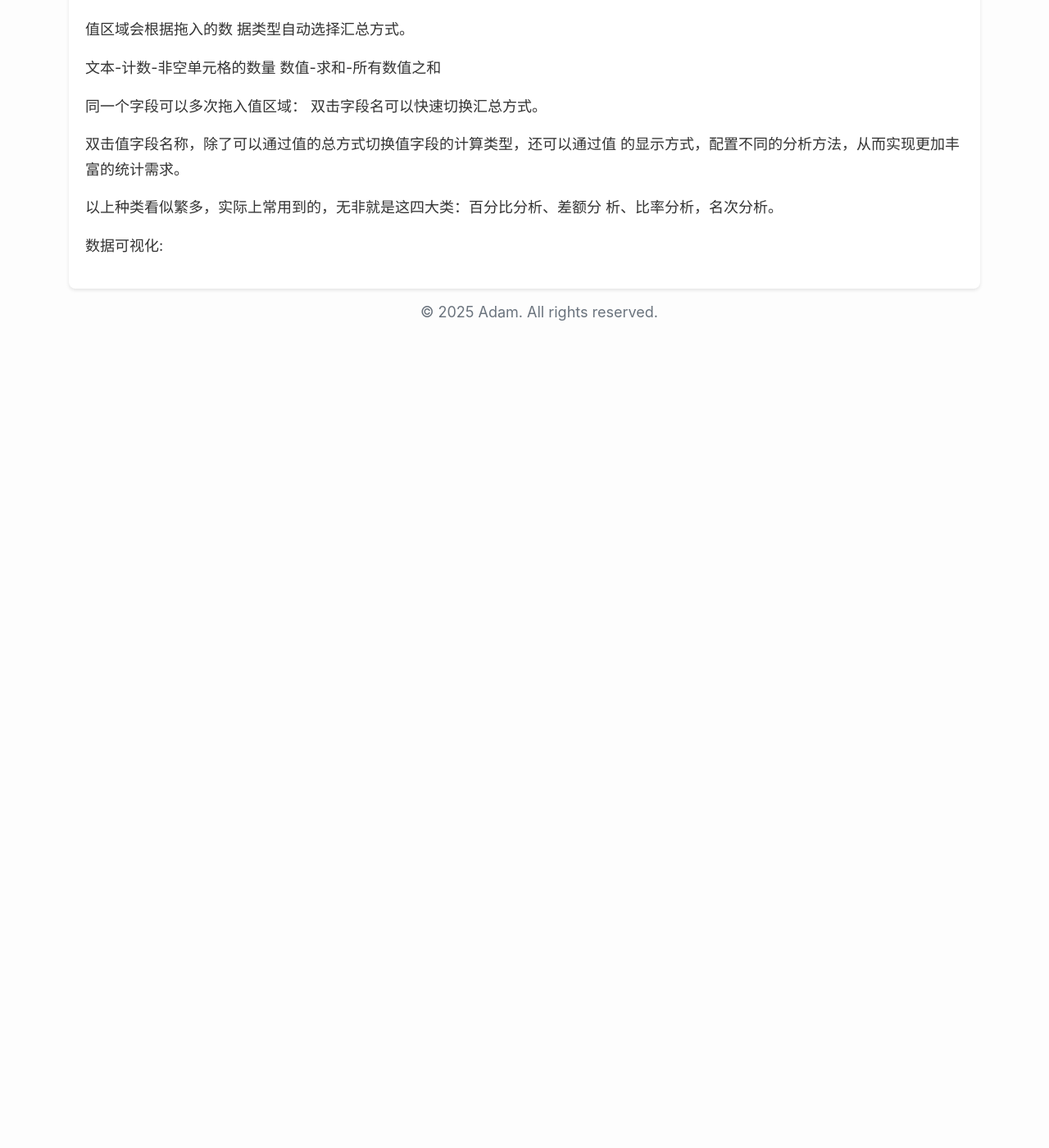
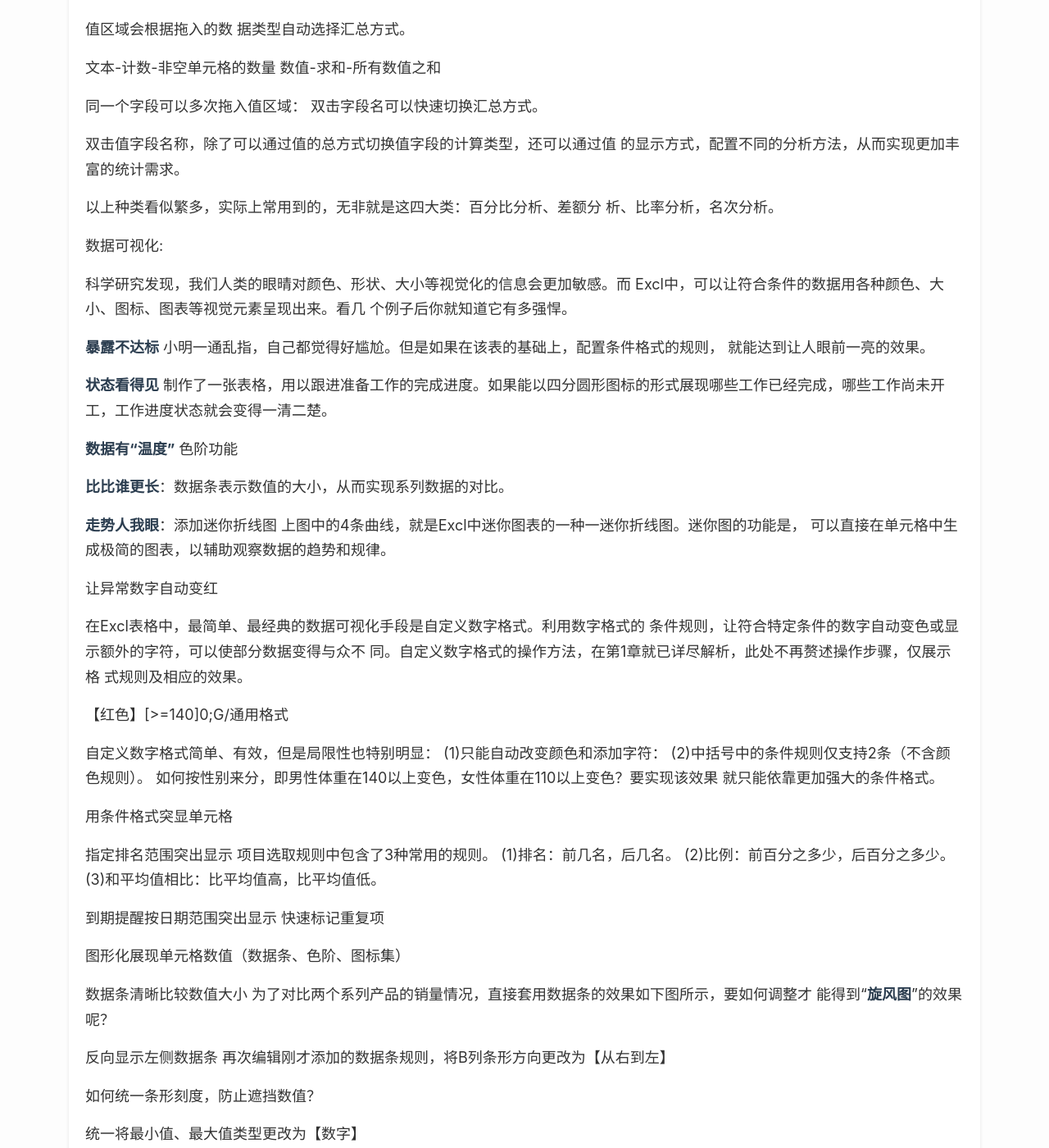
Before and after one commit to lzh210802066/lzh210802066.github.io, a Jekyll site: the page built from _posts/office/2025-10-11-Excel.md, in a window 1280 px wide and 1400 px high, scrolled down 59822 px. Shown: the whole window at 82% size. Built offline with Jekyll 4.4.1, drawn with Linux system fonts in a browser that asks for light colours; comment, search, counter and statistics services are not loaded; before the commit the page ends 60273 px from its top, so only the background shows below that; some of the changed text lies outside the part shown.

Commit message:
Update blog content

```diff
--- a/_posts/office/2025-10-11-Excel.md
+++ b/_posts/office/2025-10-11-Excel.md
@@ -1848,6 +1848,54 @@ INDIRECT(ref_text,[a1])
 
 **以表格插入，可以使用表格动画**
 
+
+
+
+
+
+
+
+
+
+
+
+
+
+
+
+
+
+
+
+
+
+
+
+
+
+
+
+
+
+
+
+
+
+
+
+
+
+
+
+
+
+
+
+
+
+
+
+
 智能表格:
 
 快速创建智能表格 Ctrl+L ，后可切换汇总方式
@@ -2293,3 +2341,91 @@ N5:O5,然后按AIt+=
 
 
 数据可视化:
+
+科学研究发现，我们人类的眼晴对颜色、形状、大小等视觉化的信息会更加敏感。而
+Excl中，可以让符合条件的数据用各种颜色、大小、图标、图表等视觉元素呈现出来。看几
+个例子后你就知道它有多强悍。
+
+
+
+
+**暴露不达标**  小明一通乱指，自己都觉得好尴尬。但是如果在该表的基础上，配置条件格式的规则，
+就能达到让人眼前一亮的效果。
+
+**状态看得见**  制作了一张表格，用以跟进准备工作的完成进度。如果能以四分圆形图标的形式展现哪些工作已经完成，哪些工作尚未开工，工作进度状态就会变得一清二楚。
+
+**数据有“温度”**  色阶功能
+
+**比比谁更长**：数据条表示数值的大小，从而实现系列数据的对比。
+
+**走势人我眼**：添加迷你折线图
+上图中的4条曲线，就是Excl中迷你图表的一种一迷你折线图。迷你图的功能是，
+可以直接在单元格中生成极简的图表，以辅助观察数据的趋势和规律。
+
+
+让异常数字自动变红
+
+在Excl表格中，最简单、最经典的数据可视化手段是自定义数字格式。利用数字格式的
+条件规则，让符合特定条件的数字自动变色或显示额外的字符，可以使部分数据变得与众不
+同。自定义数字格式的操作方法，在第1章就已详尽解析，此处不再赘述操作步骤，仅展示格
+式规则及相应的效果。
+
+【红色】[>=140]0;G/通用格式
+
+自定义数字格式简单、有效，但是局限性也特别明显：
+(1)只能自动改变颜色和添加字符：
+(2)中括号中的条件规则仅支持2条（不含颜色规则）。
+如何按性别来分，即男性体重在140以上变色，女性体重在110以上变色？要实现该效果
+就只能依靠更加强大的条件格式。
+
+
+用条件格式突显单元格
+
+指定排名范围突出显示
+项目选取规则中包含了3种常用的规则。
+(1)排名：前几名，后几名。
+(2)比例：前百分之多少，后百分之多少。
+(3)和平均值相比：比平均值高，比平均值低。
+
+
+到期提醒按日期范围突出显示
+快速标记重复项
+
+
+图形化展现单元格数值（数据条、色阶、图标集）
+
+数据条清晰比较数值大小
+为了对比两个系列产品的销量情况，直接套用数据条的效果如下图所示，要如何调整才
+能得到“**旋风图**”的效果呢？
+
+反向显示左侧数据条
+再次编辑刚才添加的数据条规则，将B列条形方向更改为【从右到左】
+
+如何统一条形刻度，防止遮挡数值？
+
+统一将最小值、最大值类型更改为【数字】
+
+最小值改为[0]，最大值改为[60]
+
+
+用图标集反映项目状态
+
+图标集默认划分方式是以数据区域内的最小值和最大值作为两个端点，按照图标的个数
+等距离划分。但在某些时候，会出现不匹配的情况。
+以项目完成进度为例，整个等级两端的数值分别是100%和0(见图1)。当一组数据中
+最大值同为100%，最小值同为0时，等级范围还能对应上(见图2)。
+但是，当数据中最大值不到100%，或最小值不等于0时，图标集和取值范围的对应关系
+就错乱了(见图3)。
+
+
+
+文本型的数据能添加图标集吗？
+可以。但是图标集只认数值类型的数据，所以前提是用替换、函数公式等你想得到的任
+何办法，将文本转换成数值。
+
+
+按条件让整行数据变色
+
+无论是格式化规则，还是图形化规则，默认都是针对数据本身所在的单元格进行视觉化
+强调。如果想让符合某个条件的整行都自动变色，该怎么做呢？这就需要用到更高级别的自
+定义规则：公式。
```
